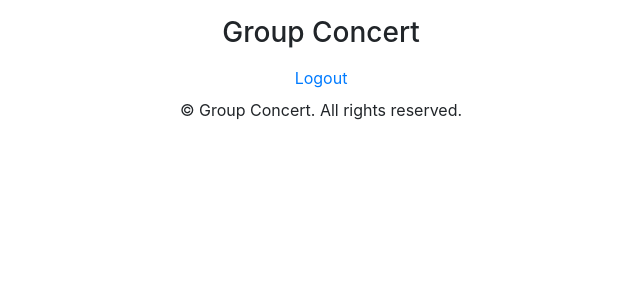
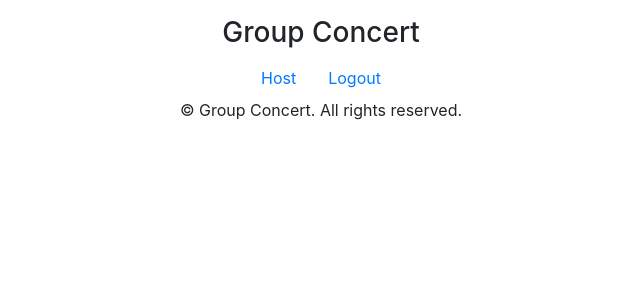
Before and after one commit to cwetanow/GroupConcert, a PHP site: page /Home.php in a window 1280 px wide. Shown: the top 300 px of the page, without its empty margins (319-959 px from the left). Run offline with PHP 8.4, Linux system fonts and the light colour scheme; the visitor is signed in with stand-in values (Sample User, id 1); some libraries are stand-ins or nearby versions.

Commit message:
Add menu item

```diff
--- a/src/views/Header.php
+++ b/src/views/Header.php
@@ -4,6 +4,7 @@
           <nav class="nav nav-masthead justify-content-center">
           <?php
             if(isset($_SESSION['current_user_id'])){
+              echo '<a class="nav-link" href="../controllers/Host.php">Host</a>';
               echo '<a class="nav-link" href="../controllers/Logout.php">Logout</a>';
              } else{
               echo '<a class="nav-link" href="./Register.php">Register</a>';
```
